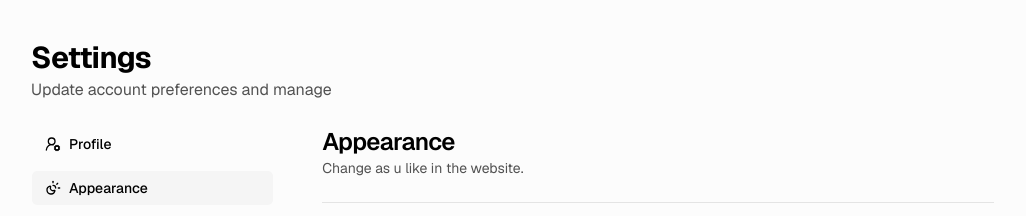
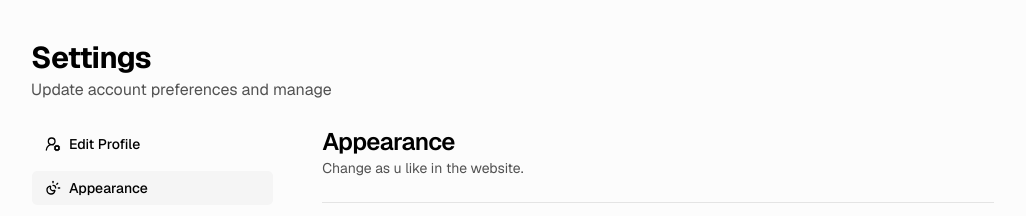
Before and after one commit to FadyEmad01/tactix-front, a Next.js app: page /dashboard/settings/appearance in a window 1280 px wide. Shown: the top 216 px of the page, without its empty margins (1-1027 px from the left). Built offline with nearby package versions, Linux system fonts and the light colour scheme; no server answers.

Commit message:
changed the 'settings' text to 'edit settings'

```diff
--- a/src/constant/SETTINGS.ts
+++ b/src/constant/SETTINGS.ts
@@ -1,6 +1,6 @@
 export const SETTINGS_NAV_ITEMS = [
     {
-      title: "Profile",
+      title: "Edit Profile",
       href: "/dashboard/settings",
       icon: "UserRoundCog",
     },
```
